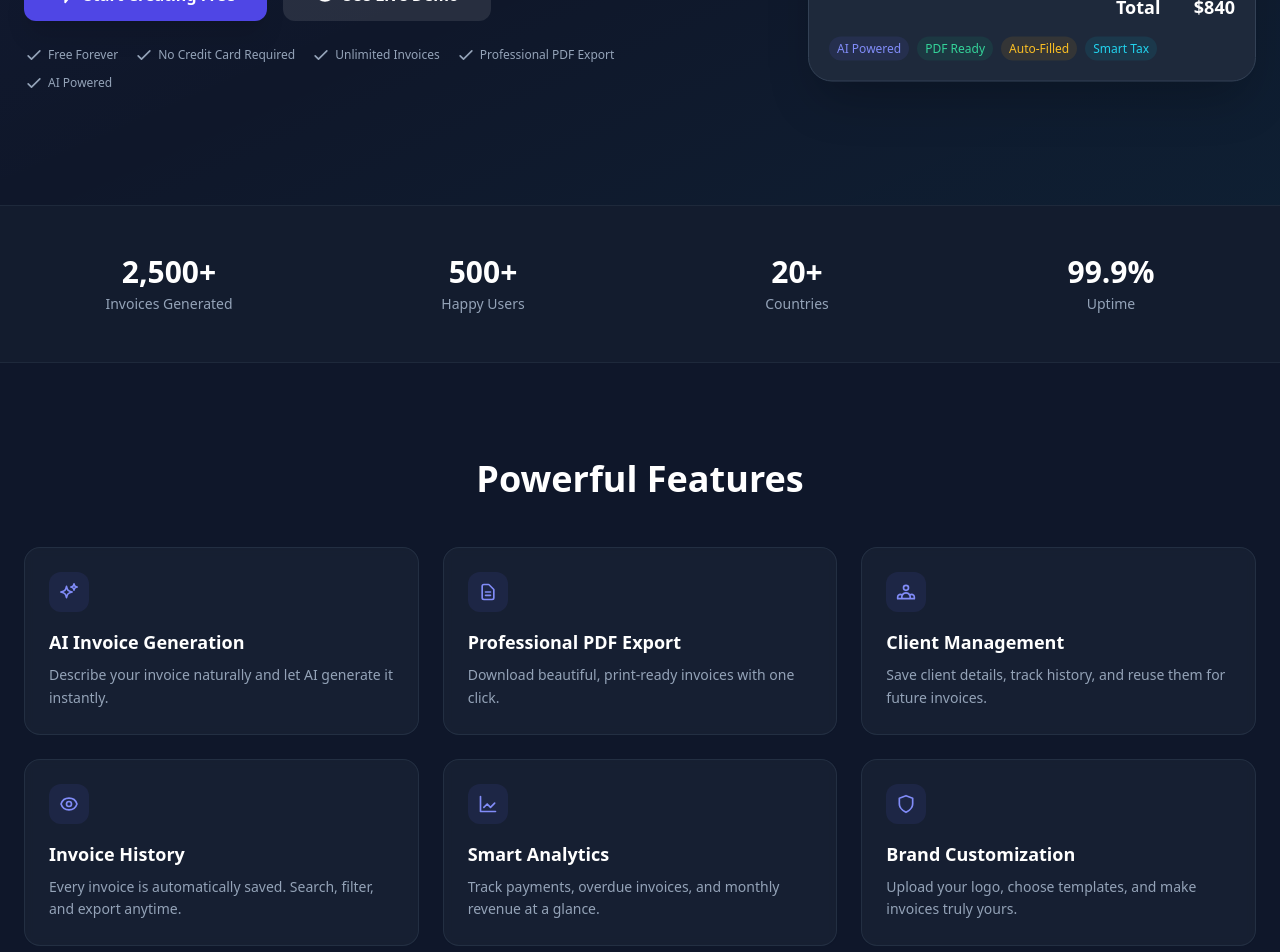
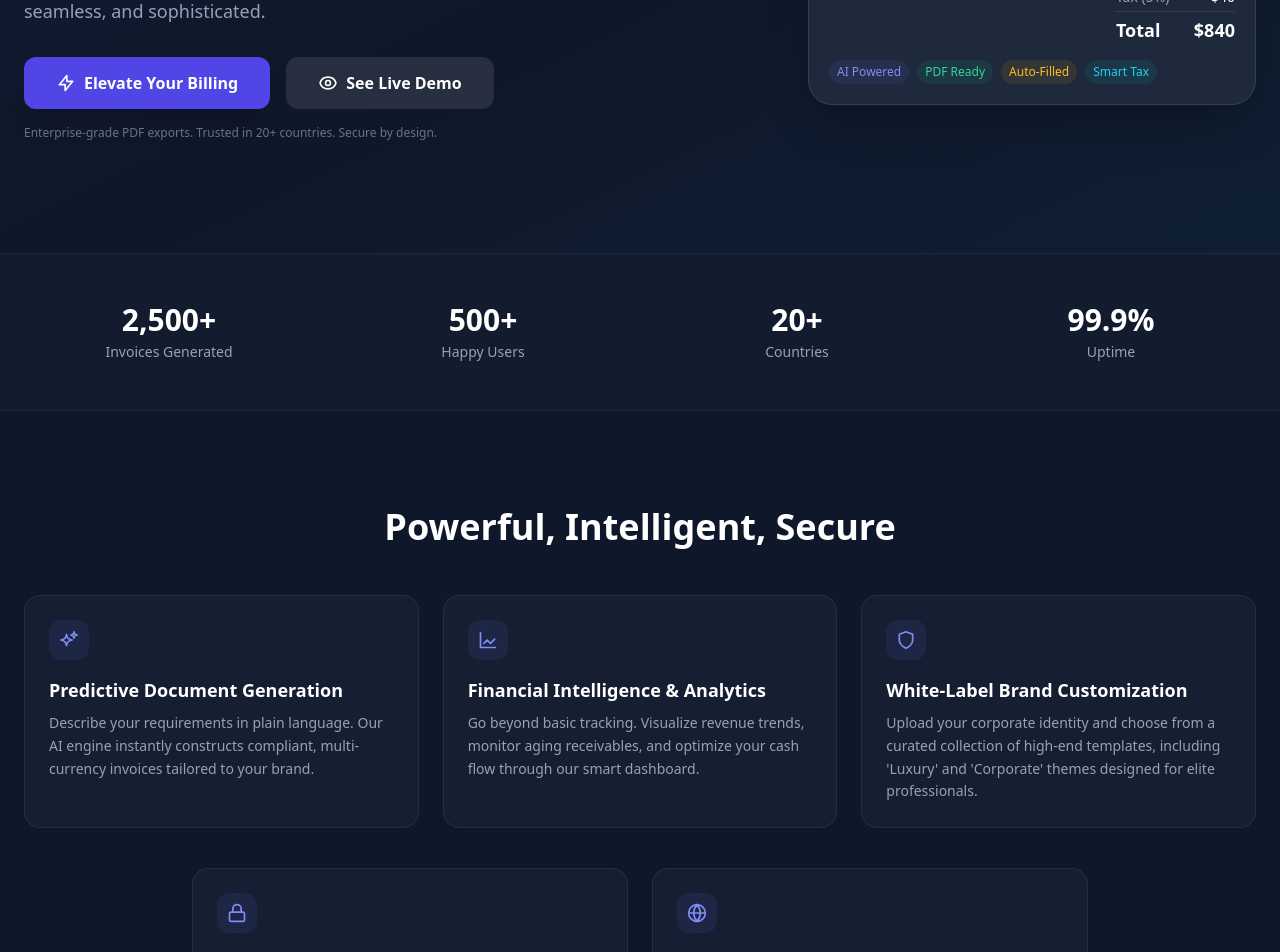
Before and after one commit to zuniqcomputers-crypto/zuniq-ai-invoices, a Next.js app: page / in a window 1280 px wide. Shown: the part 420-1372 px from the top of the page. Built offline with nearby package versions, Linux system fonts and the light colour scheme.

Commit message:
enterprise-grade landing page upgrade

```diff
--- a/src/app/page.tsx
+++ b/src/app/page.tsx
@@ -2,7 +2,7 @@
 import { useState } from "react";
 import Link from "next/link";
 
-/* ────────── Icons (tiny functions) ────────── */
+/* ────── Tiny, line‑style Icons ────── */
 const Icon = {
   sparkle: () => (
     <svg className="h-5 w-5" fill="none" viewBox="0 0 24 24" stroke="currentColor" strokeWidth={2}>
@@ -50,9 +50,21 @@ const Icon = {
       <path strokeLinecap="round" strokeLinejoin="round" d="M2.458 12C3.732 7.943 7.523 5 12 5c4.478 0 8.268 2.943 9.542 7-1.274 4.057-5.064 7-9.542 7-4.477 0-8.268-2.943-9.542-7z" />
     </svg>
   ),
+  globe: () => (
+    <svg className="h-5 w-5" fill="none" viewBox="0 0 24 24" stroke="currentColor" strokeWidth={2}>
+      <circle cx="12" cy="12" r="10" />
+      <path strokeLinecap="round" strokeLinejoin="round" d="M2 12h20M12 2a15.3 15.3 0 014 10 15.3 15.3 0 01-4 10 15.3 15.3 0 01-4-10A15.3 15.3 0 0112 2z" />
+    </svg>
+  ),
+  lock: () => (
+    <svg className="h-5 w-5" fill="none" viewBox="0 0 24 24" stroke="currentColor" strokeWidth={2}>
+      <rect x="3" y="11" width="18" height="11" rx="2" ry="2" />
+      <path strokeLinecap="round" strokeLinejoin="round" d="M7 11V7a5 5 0 0110 0v4" />
+    </svg>
+  ),
 };
 
-/* ────────── Reusable Components ────────── */
+/* ────── Reusable Components ────── */
 
 function TrustBadge({ text }: { text: string }) {
   return (
@@ -183,6 +195,7 @@ export default function LandingPage() {
 
   return (
     <div className="bg-slate-900 text-slate-100 selection:bg-indigo-500/30 font-sans overflow-x-hidden">
+
       {/* ========== NAVIGATION ========== */}
       <nav className="sticky top-0 z-50 bg-slate-900/80 backdrop-blur-xl border-b border-slate-800 shadow-sm">
         <div className="max-w-7xl mx-auto px-4 sm:px-6 py-3 flex items-center justify-between">
@@ -202,41 +215,35 @@ export default function LandingPage() {
               Dashboard
             </Link>
             <Link href="/new" className="inline-flex items-center gap-1.5 bg-indigo-600 hover:bg-indigo-500 text-white px-4 py-2 rounded-lg font-semibold shadow-lg transition-all text-sm">
-              <Icon.bolt /> Start Free
+              <Icon.bolt /> Elevate Your Billing
             </Link>
           </div>
         </div>
       </nav>
 
-      {/* ========== HERO SECTION ========== */}
+      {/* ========== HERO (Upgraded) ========== */}
       <section className="relative overflow-hidden pt-16 sm:pt-24 pb-20 sm:pb-28 px-4 sm:px-6">
         <div className="absolute inset-0 bg-gradient-to-br from-indigo-500/5 via-transparent to-cyan-500/5 pointer-events-none" />
         <div className="max-w-7xl mx-auto grid lg:grid-cols-2 gap-12 items-center">
           <div className="relative z-10">
             <h1 className="text-4xl sm:text-6xl font-extrabold text-white tracking-tight leading-tight">
-              AI Invoices Done for You
+              Intelligent Invoicing for the Modern Enterprise.
             </h1>
             <p className="mt-6 text-base sm:text-lg text-slate-400 max-w-xl leading-relaxed">
-              Chat with our AI, answer a few questions, and get a polished invoice instantly — free forever.
+              Harness the power of AI to generate, manage, and track professional financial documents with surgical precision. Secure, seamless, and sophisticated.
             </p>
             <div className="mt-8 flex flex-col sm:flex-row gap-4">
               <Link href="/new" className="w-full sm:w-auto inline-flex items-center justify-center gap-2 bg-indigo-600 hover:bg-indigo-500 text-white px-8 py-3.5 rounded-xl font-bold text-base shadow-xl transition-all hover:scale-105">
-                <Icon.bolt /> Start Creating Free
+                <Icon.bolt /> Elevate Your Billing
               </Link>
               <button onClick={() => setDemoModal(true)} className="w-full sm:w-auto inline-flex items-center justify-center gap-2 bg-white/10 hover:bg-white/20 text-white px-8 py-3.5 rounded-xl font-semibold text-base transition-all">
                 <Icon.eye /> See Live Demo
               </button>
             </div>
-            <div className="mt-6 flex flex-wrap gap-x-4 gap-y-2">
-              <TrustBadge text="Free Forever" />
-              <TrustBadge text="No Credit Card Required" />
-              <TrustBadge text="Unlimited Invoices" />
-              <TrustBadge text="Professional PDF Export" />
-              <TrustBadge text="AI Powered" />
-            </div>
+            <p className="mt-4 text-xs text-slate-500">Enterprise-grade PDF exports. Trusted in 20+ countries. Secure by design.</p>
           </div>
 
-          {/* Dashboard preview (floating cards) */}
+          {/* Dashboard preview (unchanged) */}
           <div className="relative flex justify-center lg:justify-end">
             <div className="relative w-full max-w-md">
               <div className="absolute -top-8 -left-6 bg-slate-800 rounded-2xl shadow-xl p-4 z-20 max-w-[180px] animate-float">
@@ -244,7 +251,6 @@ export default function LandingPage() {
               </div>
               <div className="absolute -top-4 right-4 bg-indigo-600 text-white rounded-full px-3 py-1 text-xs font-medium shadow-lg animate-fade-in-up" style={{ animationDelay: '0.2s' }}>✨ AI Processing</div>
               <div className="bg-slate-800 rounded-3xl shadow-2xl border border-slate-700 p-5 transform rotate-[-1deg] hover:rotate-0 transition-all duration-500 animate-float">
-                {/* ... invoice table as before ... */}
                 <div className="flex justify-between items-center mb-4">
                   <div className="flex items-center gap-2">
                     <div className="h-8 w-8 rounded-lg bg-indigo-500/20 flex items-center justify-center text-indigo-400 font-bold text-sm">Z</div>
@@ -289,16 +295,19 @@ export default function LandingPage() {
         </div>
       </section>
 
-      {/* ========== FEATURES ========== */}
+      {/* ========== FEATURES (Consolidated & New) ========== */}
       <section id="features" className="py-20 sm:py-24 max-w-7xl mx-auto px-4 sm:px-6">
-        <h2 className="text-3xl sm:text-4xl font-bold text-white text-center mb-12">Powerful Features</h2>
+        <h2 className="text-3xl sm:text-4xl font-bold text-white text-center mb-12">Powerful, Intelligent, Secure</h2>
         <div className="grid sm:grid-cols-2 lg:grid-cols-3 gap-6">
-          <FeatureCard icon={Icon.sparkle} title="AI Invoice Generation" desc="Describe your invoice naturally and let AI generate it instantly." />
-          <FeatureCard icon={Icon.document} title="Professional PDF Export" desc="Download beautiful, print‑ready invoices with one click." />
-          <FeatureCard icon={Icon.users} title="Client Management" desc="Save client details, track history, and reuse them for future invoices." />
-          <FeatureCard icon={Icon.eye} title="Invoice History" desc="Every invoice is automatically saved. Search, filter, and export anytime." />
-          <FeatureCard icon={Icon.chart} title="Smart Analytics" desc="Track payments, overdue invoices, and monthly revenue at a glance." />
-          <FeatureCard icon={Icon.shield} title="Brand Customization" desc="Upload your logo, choose templates, and make invoices truly yours." />
+          <FeatureCard icon={Icon.sparkle} title="Predictive Document Generation" desc="Describe your requirements in plain language. Our AI engine instantly constructs compliant, multi-currency invoices tailored to your brand." />
+          <FeatureCard icon={Icon.chart} title="Financial Intelligence & Analytics" desc="Go beyond basic tracking. Visualize revenue trends, monitor aging receivables, and optimize your cash flow through our smart dashboard." />
+          <FeatureCard icon={Icon.shield} title="White-Label Brand Customization" desc="Upload your corporate identity and choose from a curated collection of high-end templates, including 'Luxury' and 'Corporate' themes designed for elite professionals." />
+        </div>
+
+        {/* Two new features */}
+        <div className="mt-10 grid sm:grid-cols-2 gap-6 max-w-4xl mx-auto">
+          <FeatureCard icon={Icon.lock} title="Secure Client Portals" desc="Provide your clients with a premium experience. Send a 'Live Link' where they can view, download, and manage their invoice history in a secure, branded environment." />
+          <FeatureCard icon={Icon.globe} title="Global Compliance & Tax Engine" desc="Automatically calculate localized taxes (VAT, GST) and handle 20+ currencies with real-time accuracy." />
         </div>
       </section>
 
@@ -314,7 +323,7 @@ export default function LandingPage() {
         </div>
       </section>
 
-      {/* ========== HOW IT WORKS (brief) ========== */}
+      {/* ========== HOW IT WORKS (unchanged) ========== */}
       <section className="py-20 sm:py-24 max-w-7xl mx-auto px-4 sm:px-6">
         <h2 className="text-3xl sm:text-4xl font-bold text-white text-center mb-12">How It Works</h2>
         <div className="grid sm:grid-cols-3 gap-8 text-center">
@@ -332,7 +341,7 @@ export default function LandingPage() {
         </div>
       </section>
 
-      {/* ========== PRODUCT SHOWCASE ========== */}
+      {/* ========== PRODUCT SHOWCASE (unchanged) ========== */}
       <section className="py-20 sm:py-24 space-y-20 bg-slate-800/30">
         {[
           { title: "AI Invoice Creation", desc: "Simply chat with the AI and watch it build a complete invoice.", img: "/ai-mockup.png" },
@@ -362,47 +371,47 @@ export default function LandingPage() {
         </div>
       </section>
 
-      {/* ========== FAQ ========== */}
+      {/* ========== FAQ (Refined) ========== */}
       <section id="faq" className="py-20 sm:py-24 max-w-3xl mx-auto px-4 sm:px-6">
         <h2 className="text-3xl sm:text-4xl font-bold text-white text-center mb-12">Frequently Asked Questions</h2>
         <div className="space-y-4">
           {[
-            "Is Zuniq Invoices really free?",
-            "Can I export invoices as PDF?",
-            "Can I upload my own logo?",
-            "Can I edit invoices after creating them?",
-            "Does it support multiple currencies?",
-            "Can I add taxes and discounts?",
-            "Is my data secure?",
-            "Do I need a credit card?",
-          ].map((question, idx) => (
+            { q: "How does Zuniq handle data security?", a: "We utilize encrypted data protocols and secure cloud storage to ensure every transaction is protected." },
+            { q: "Can I export for accounting software?", a: "Yes, generate professional PDF exports or use our dashboard to export data for your financial reporting." },
+            { q: "Is Zuniq Invoices really free?", a: "Absolutely! Zuniq Invoices is free forever with all core features. No credit card required." },
+            { q: "Can I upload my own logo?", a: "Yes, you can upload your logo and customize your invoices to match your brand." },
+            { q: "Does it support multiple currencies?", a: "Yes, Zuniq supports over 20 currencies and automatically calculates localized taxes." },
+            { q: "Can I add taxes and discounts?", a: "Of course. You can add tax percentages, discounts, and even advance payments to any invoice." },
+          ].map((item, idx) => (
             <div key={idx} className="bg-slate-800/50 border border-slate-700/50 rounded-xl overflow-hidden">
               <button onClick={() => setOpenFaq(openFaq === idx ? null : idx)} className="w-full flex justify-between items-center px-6 py-4 text-left text-white font-semibold hover:bg-slate-800 transition">
-                <span>{question}</span>
+                <span>{item.q}</span>
                 <span className={`transform transition-transform ${openFaq === idx ? 'rotate-45' : ''}`}>+</span>
               </button>
               {openFaq === idx && (
-                <div className="px-6 pb-4 text-sm text-slate-400">
-                  Absolutely! Zuniq Invoices is free forever with all core features. No credit card required.
-                </div>
+                <div className="px-6 pb-4 text-sm text-slate-400">{item.a}</div>
               )}
             </div>
           ))}
         </div>
       </section>
 
-      {/* ========== SECURITY ========== */}
+      {/* ========== SECURITY (Enterprise) ========== */}
       <section className="py-16 bg-slate-800/30">
         <div className="max-w-7xl mx-auto px-4 sm:px-6 text-center">
-          <div className="flex flex-wrap justify-center gap-8 items-center">
+          <h2 className="text-3xl sm:text-4xl font-bold text-white mb-10">Bank-Level Security for Your Peace of Mind</h2>
+          <div className="grid sm:grid-cols-3 gap-8">
             {[
-              { icon: <Icon.shield />, label: "Secure Cloud Storage" },
-              { icon: <Icon.shield />, label: "Privacy First" },
-              { icon: <Icon.shield />, label: "Encrypted Data" },
-              { icon: <Icon.shield />, label: "Reliable Infrastructure" },
+              { icon: <Icon.lock />, title: "AES-256 Encryption", desc: "Your financial data is encrypted at rest and in transit." },
+              { icon: <Icon.shield />, title: "Privacy-First Architecture", desc: "We never sell your data. Your clients' information remains yours alone." },
+              { icon: <Icon.check />, title: "99.9% Uptime Guarantee", desc: "Reliable infrastructure to ensure your business never pauses." },
             ].map((item, i) => (
-              <div key={i} className="flex items-center gap-2 text-sm font-medium text-slate-400">
-                {item.icon} {item.label}
+              <div key={i} className="bg-slate-800/50 border border-slate-700/50 rounded-2xl p-6">
+                <div className="h-10 w-10 rounded-xl bg-indigo-500/10 flex items-center justify-center text-indigo-400 mb-4 mx-auto">
+                  {item.icon}
+                </div>
+                <h3 className="text-lg font-semibold text-white mb-2">{item.title}</h3>
+                <p className="text-slate-400 text-sm">{item.desc}</p>
               </div>
             ))}
           </div>
@@ -414,7 +423,7 @@ export default function LandingPage() {
         <h2 className="text-3xl sm:text-4xl font-bold text-white mb-4">Start Creating Professional Invoices Today</h2>
         <p className="text-slate-400 mb-8">Generate unlimited AI invoices for free. No credit card required.</p>
         <Link href="/new" className="inline-flex items-center gap-2 bg-indigo-600 hover:bg-indigo-500 text-white px-8 py-3.5 rounded-xl font-bold text-base shadow-xl transition-all hover:scale-105">
-          <Icon.bolt /> Create My First Invoice
+          <Icon.bolt /> Elevate Your Billing
         </Link>
       </section>
 
```
